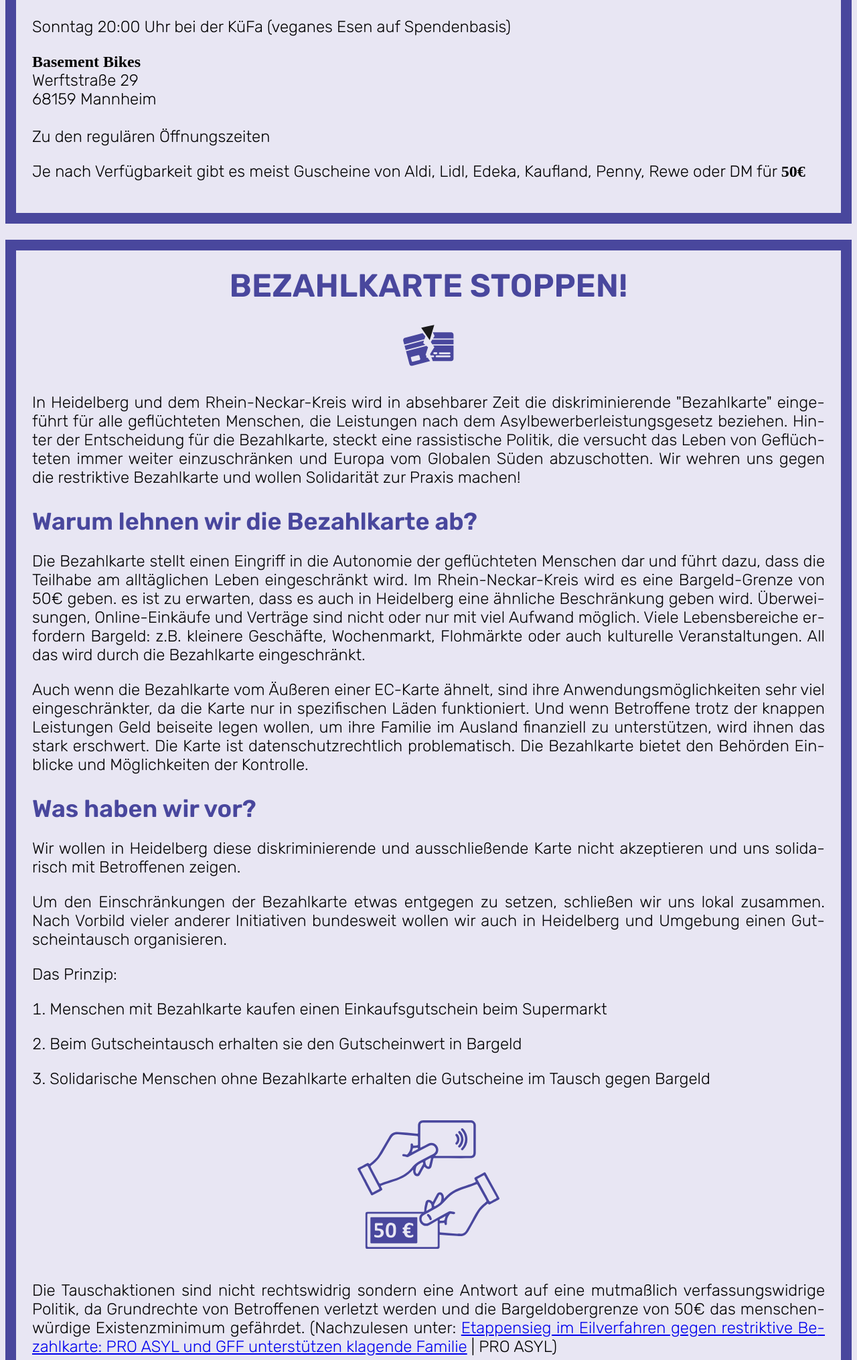
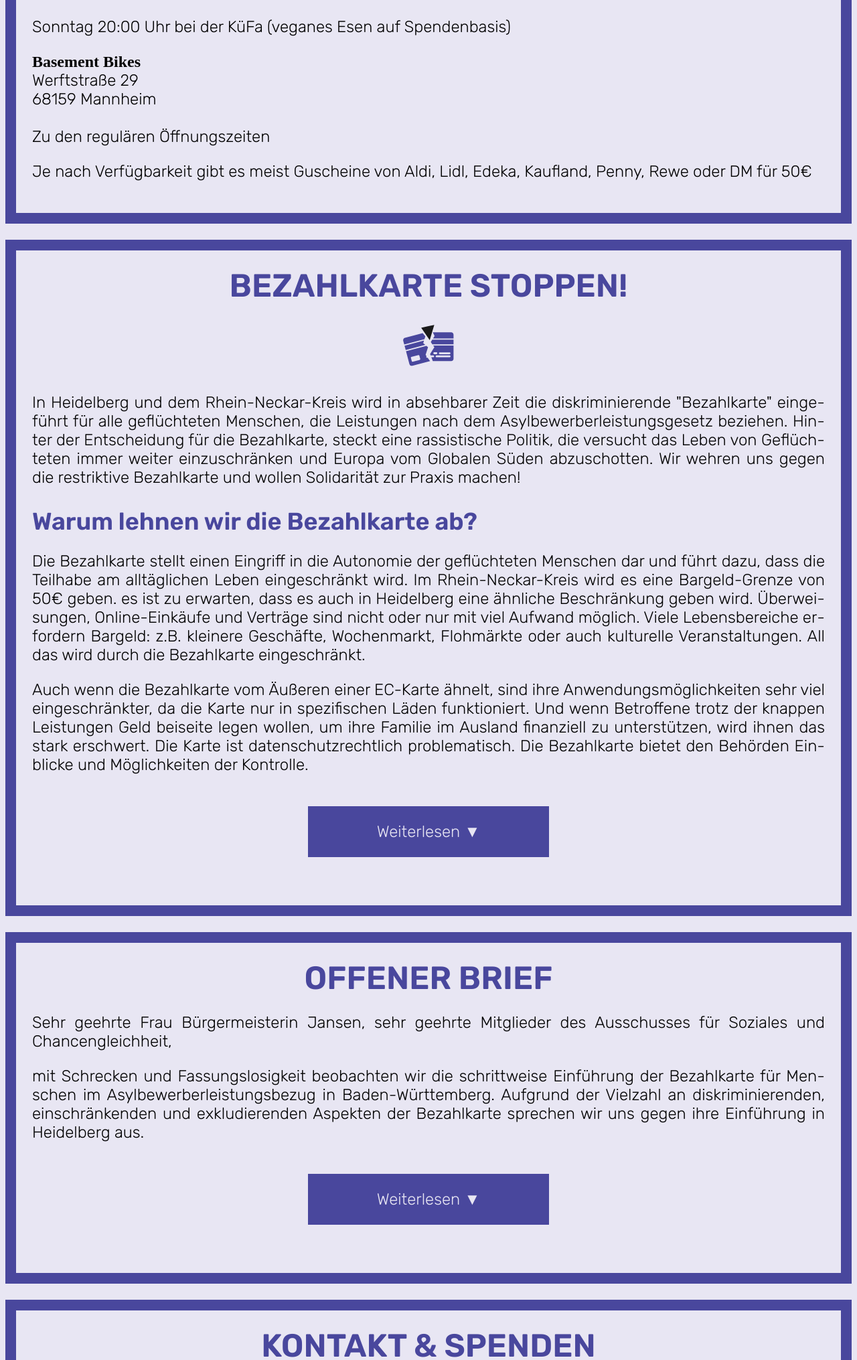
Before and after one commit to bezahlkarte-stoppen/website, a PHP site: page /de in a window 1280 px wide. Shown: the part 1650-3681 px from the top of the page at 67% size. Run offline with PHP 8.4, Linux system fonts and the light colour scheme; some web fonts are replaced.

Commit message:
Weiterlesenlogik implementiert

```diff
--- a/www/de/index.html
+++ b/www/de/index.html
@@ -59,7 +59,7 @@
 			<p translate="no"><strong>Café Gegendruck</strong><br>Fischergasse 2<br>69117 Heidelberg<br><br>Sonntag 20:00 Uhr bei der KüFa (veganes Esen auf Spendenbasis)</p>
 			<p translate="no"><strong>Basement Bikes</strong><br>Werftstraße 29<br>68159 Mannheim<br><br>Zu den regulären Öffnungszeiten</p>
 
-			<p>Je nach Verfügbarkeit gibt es meist Guscheine von <span translate="no">Aldi</span>, <span translate="no">Lidl</span>, <span translate="no">Edeka</span>, <span translate="no">Kaufland</span>, <span translate="no">Penny</span>, <span translate="no">Rewe</span> oder <span translate="no">DM</span> für <strong>50€</strong>
+			<p>Je nach Verfügbarkeit gibt es meist Guscheine von <span translate="no">Aldi</span>, <span translate="no">Lidl</span>, <span translate="no">Edeka</span>, <span translate="no">Kaufland</span>, <span translate="no">Penny</span>, <span translate="no">Rewe</span> oder <span translate="no">DM</span> für 50€</p>
 		</div>
 
 		<div class="content">
@@ -75,6 +75,9 @@
 
 				<p>Auch wenn die Bezahlkarte vom Äußeren einer EC-Karte ähnelt, sind ihre Anwendungsmöglichkeiten sehr viel eingeschränkter, da die Karte nur in spezifischen Läden funktioniert. Und wenn Betroffene trotz der knappen Leistungen Geld beiseite legen wollen, um ihre Familie im Ausland finanziell zu unterstützen, wird ihnen das stark erschwert. Die Karte ist datenschutzrechtlich problematisch. Die Bezahlkarte bietet den Behörden Einblicke und Möglichkeiten der Kontrolle.</p>
 
+
+				<details>
+				<summary><span class="readmore-closed">Weiterlesen</span><span class="readmore-open">Weniger anzeigen</span></summary>
 
 				<h2>Was haben wir vor?</h2>
 
@@ -136,6 +139,7 @@
 					<li><a href="https://fluechtlingsrat-bw.de/aktuelles/immer-weniger-rechte-fuer-gefluechtete-menschen/">Immer weniger Rechte für geflüchtete Menschen</a><br/>Flüchtlingsrat Baden-Württemberg</li>
 					<li><a href="https://www.landtag-bw.de/de/aktuelles/dpa-nachrichten/was-man-zur-neuen-bezahlkarte-fuer-fluechtlinge-wissen-muss-511916">Was man zur neuen Bezahlkarte für Flüchtlinge wissen muss</a><br/>Landtag Baden-Württemberg</li>
 				</ul>
+			</details>
 		</div>
 
 		<div id="openletter" class="content">
@@ -149,6 +153,8 @@
 			Aufgrund der Vielzahl an diskriminierenden, einschränkenden und exkludierenden
 			Aspekten der Bezahlkarte sprechen wir uns gegen ihre Einführung in Heidelberg aus.</p>
 
+			<details>
+				<summary><span class="readmore-closed">Weiterlesen</span><span class="readmore-open">Weniger anzeigen</span></summary>
 				<ol>
 				<li>Schutzsuchende Menschen haben in Heidelberg wie andere auch ein Konto. Mit der
 				Girokontenkarte können sie über ihr Geld verfügen. Wenn sie noch nicht im Erwerbsleben
@@ -197,7 +203,6 @@
 				die Bezahlkarte nicht einzuführen und leistet damit selbstbewusst offenen Widerstand. Der
 				Gemeinderat hat mehrheitlich und mit den Fraktionen von CDU, SPD und Grünen erklärt,
 				die Karte nicht einzuführen, weil sie diskriminierend ist.</li>
-
 				</ol>
 
 				<p>Wir fordern die Fraktionen des Heidelberger Gemeinderats und die Verwaltung auf, die
@@ -247,6 +252,7 @@
 					<li translate="no">Seebrücke Heidelberg</li>
 					<li translate="no">Sozialistische Jugend – Die Falken Unterbezirk Heidelberg</li>
 				</ul>
+			</details>
 		</div>
 
 		<div id="contact" class="content">
--- a/www/static/style/style.css
+++ b/www/static/style/style.css
@@ -197,3 +197,54 @@ pre {
 	padding-right: 0;
 	padding-left: 0;
 }
+
+details {
+}
+details[open] {
+
+}
+details summary {
+  cursor: pointer;
+  color: #e8e6f3;
+  background-color: #49479d;
+
+  font-family: "Rubik", serif;
+  outline: none;
+  margin-bottom: 2em;
+  margin-top: 2em;
+  list-style: none;
+  padding: 1em;
+  text-align: center;
+  border: none;
+  box-sizing: border-box;
+  width: 100%;
+  max-width: 15em;
+  margin-left: auto;
+  margin-right: auto;
+  display: block;
+}
+
+details summary::-webkit-details-marker {
+  display: none;
+}
+details summary::after {
+  content: " ▼";
+  transition: transform 0.2s;
+}
+details[open] summary::after {
+  content: " ▲";
+}
+
+
+details summary .readmore-open {
+  display: none;
+}
+details[open] summary .readmore-closed {
+  display: none;
+}
+details[open] summary .readmore-open {
+  display: inline;
+}
+details summary .readmore-closed {
+  display: inline;
+}
```
Lines whose indentation alone changed are shown as unchanged.
